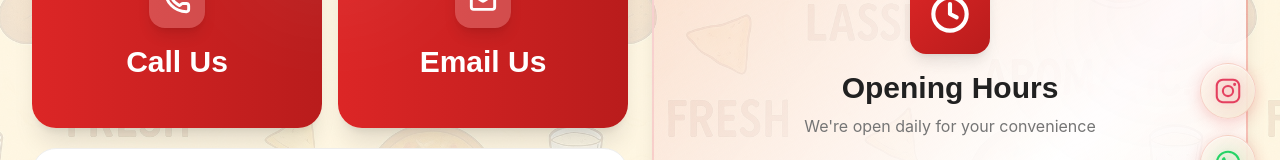
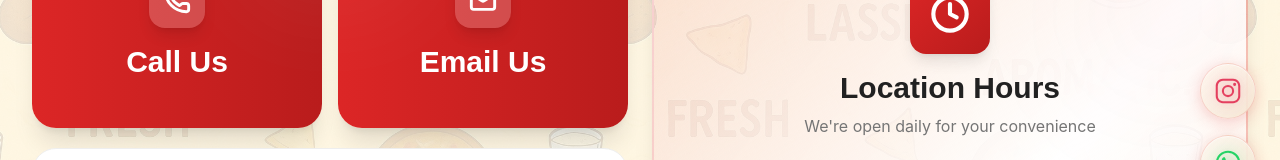
Before and after one commit to crownzee69/knight-curry, a Next.js app: page /location-and-hours in a window 1280 px wide. Shown: the part 465-625 px from the top of the page. Built offline with nearby package versions, Linux system fonts and the light colour scheme; no server answers.

Commit message:
location-and-hours

```diff
--- a/app/location-and-hours/page.tsx
+++ b/app/location-and-hours/page.tsx
@@ -31,7 +31,7 @@ export default function LocationAndHoursPage() {
               Location and Hours
             </h1>
             <p className="text-base sm:text-xl md:text-2xl text-neutral-600 max-w-3xl mx-auto leading-relaxed animate-fadeInUp" style={{ animationDelay: '0.1s' }}>
-            We&apos;re here to serve you delicious Halal Indian food!
+              We&apos;re here to serve you delicious Halal Indian food!
             </p>
           </div>
         </section>
@@ -153,7 +153,7 @@ export default function LocationAndHoursPage() {
                   <div className="inline-flex items-center justify-center w-16 h-16 sm:w-20 sm:h-20 bg-gradient-to-br from-primary to-primary-dark rounded-2xl mb-3 sm:mb-4 shadow-lg">
                     <Clock className="text-white w-8 h-8 sm:w-10 sm:h-10" strokeWidth={2.5} />
                   </div>
-                  <h3 className="text-2xl sm:text-3xl font-black text-neutral-900 mb-2">Opening Hours</h3>
+                  <h3 className="text-2xl sm:text-3xl font-black text-neutral-900 mb-2">Location Hours</h3>
                   <p className="text-sm sm:text-base text-neutral-600">We&apos;re open daily for your convenience</p>
                 </div>
 
```
